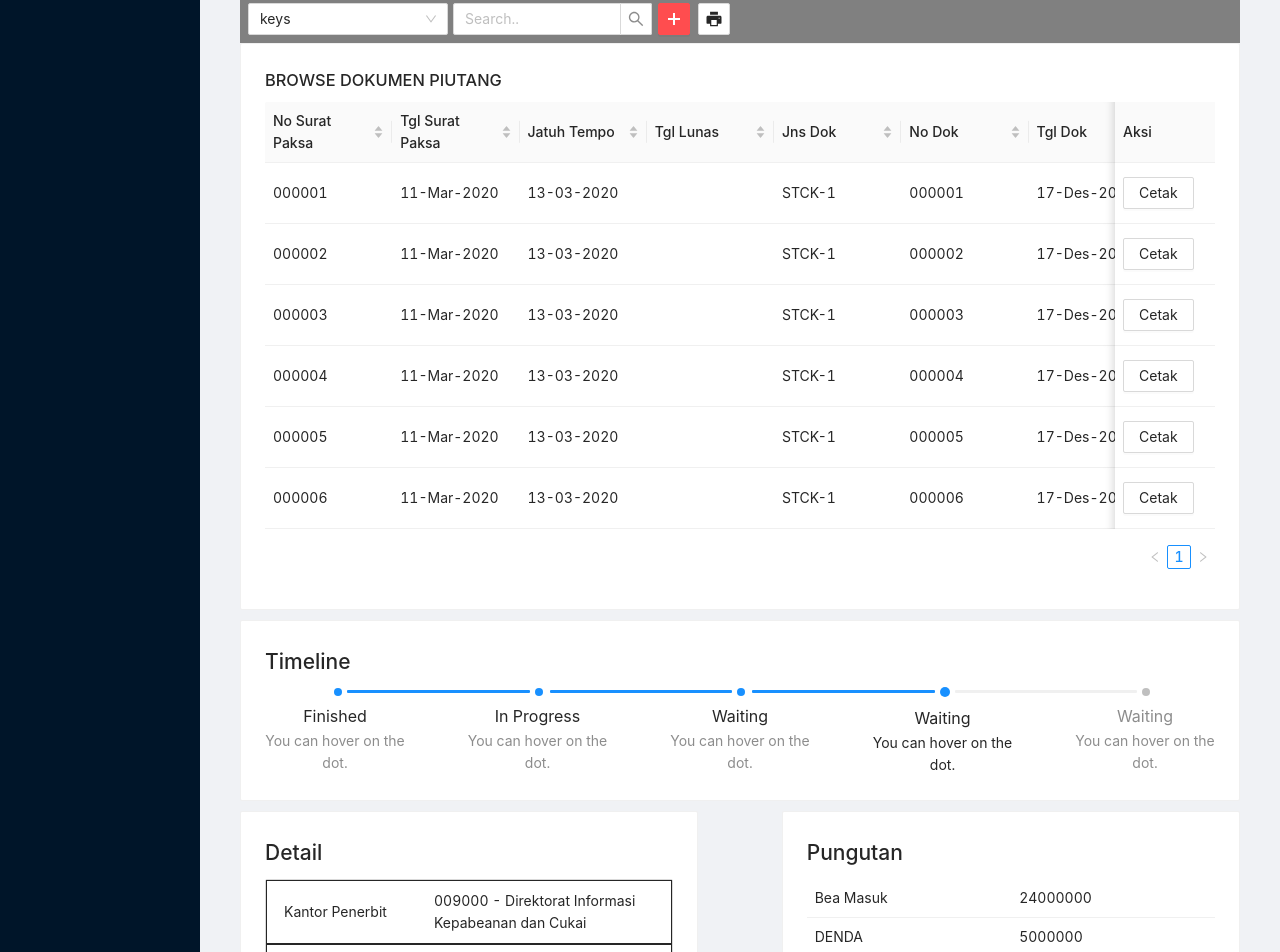
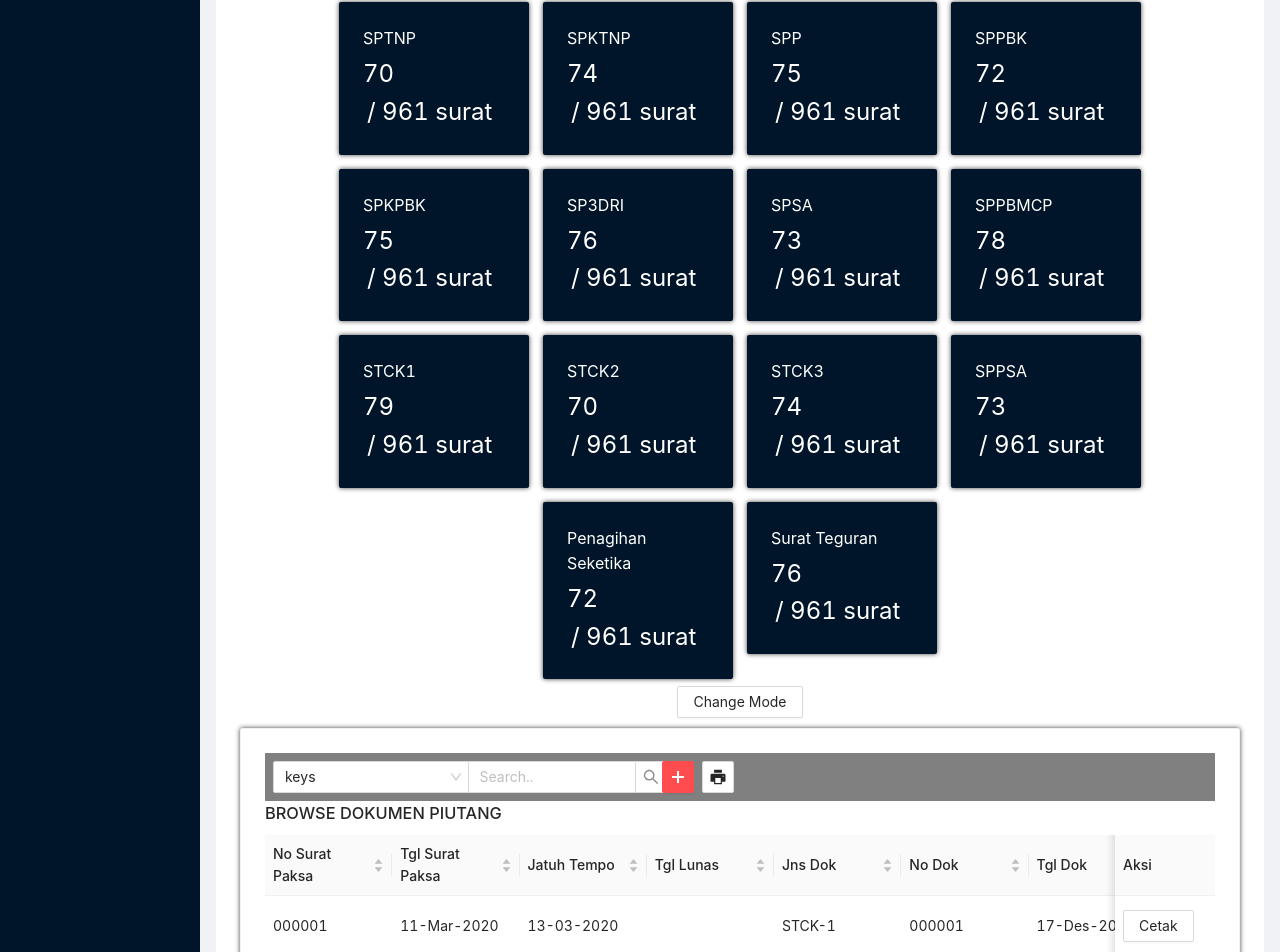
Before and after one commit to mannisar/SAPP-Beta, a React (Create React App) app: page / in a window 1280 px wide. Shown: the part 117-1069 px from the top of the page. Built offline with nearby package versions, Linux system fonts and the light colour scheme.

Commit message:
browse total surat

```diff
--- a/package.json
+++ b/package.json
@@ -10,8 +10,10 @@
     "@testing-library/user-event": "^7.1.2",
     "antd": "^4.4.2",
     "axios": "^0.19.2",
+    "chart.js": "^2.9.3",
     "moment": "^2.27.0",
     "react": "^16.13.1",
+    "react-chartjs-2": "^2.9.0",
     "react-dom": "^16.13.1",
     "react-pdf": "^4.1.0",
     "react-router-dom": "^5.2.0",
--- a/src/App.css
+++ b/src/App.css
@@ -16,6 +16,17 @@
   margin: 16px;
 }
 
-/* .site-layout .site-layout-background {
+.site-layout .site-layout-background {
   background: #fff;
-} */
+}
+
+.card-layout {
+  -webkit-box-shadow: 0px 0px 5px 0px rgba(0, 0, 0, 0.75);
+  -moz-box-shadow: 0px 0px 5px 0px rgba(0, 0, 0, 0.75);
+  box-shadow: 0px 0px 5px 0px rgba(0, 0, 0, 0.75);
+}
+
+.ant-statistic-title {
+  color: #fff;
+  font-size: medium;
+}
--- /dev/null
+++ b/src/pages/perbendaharaan/dashboard/BrowseDokumenPiutang/CardTotalSurat.js
@@ -0,0 +1,50 @@
+import { React, Card, Col, Statistic } from "../../libraries/dependencies";
+
+export default function CardTotalSurat() {
+  let totalSurat = 0;
+  let data = [
+    { title: "SPTNP", value: 70, valueStyle: "#3f8600" },
+    { title: "SPKTNP", value: 74, valueStyle: "#00bcd4" },
+    { title: "SPP", value: 75, valueStyle: "#f4e04d" },
+    { title: "SPPBK", value: 72, valueStyle: "#184d47" },
+    { title: "SPKPBK", value: 75, valueStyle: "#96bb7c" },
+    { title: "SP3DRI", value: 76, valueStyle: "#fb7813" },
+    { title: "SPSA", value: 73, valueStyle: "#3f8600" },
+    { title: "SPPBMCP", value: 78, valueStyle: "#3f8600" },
+    { title: "STCK1", value: 79, valueStyle: "#3f8600" },
+    { title: "STCK2", value: 70, valueStyle: "#3f8600" },
+    { title: "STCK3", value: 74, valueStyle: "#3f8600" },
+    { title: "SPPSA", value: 73, valueStyle: "#3f8600" },
+    { title: "Penagihan Seketika", value: 72, valueStyle: "#3f8600" },
+    { title: "Surat Teguran", value: 76, valueStyle: "#3f8600" },
+  ];
+
+  for (let i = 0; i < data.length - 1; i++) {
+    totalSurat += data[i].value;
+  }
+
+  return (
+    <>
+      {data.map((obj) => (
+        <Col>
+          <Card
+            className="card-layout"
+            style={{
+              margin: "7px",
+              width: "190px",
+              backgroundColor: "#001529",
+              border: "none",
+            }}
+          >
+            <Statistic
+              title={obj.title}
+              value={obj.value}
+              suffix={"/ " + totalSurat + " surat"}
+              valueStyle={{ color: "#fff" }}
+            />
+          </Card>
+        </Col>
+      ))}
+    </>
+  );
+}
--- a/src/pages/perbendaharaan/dashboard/BrowseDokumenPiutang/Detail.js
+++ b/src/pages/perbendaharaan/dashboard/BrowseDokumenPiutang/Detail.js
@@ -76,7 +76,7 @@ export default function Detail() {
   }
 
   return (
-    <Card>
+    <Card className="card-layout">
       <h2>Detail</h2>
       <Modal
         title={contentModal.judul}
--- a/src/pages/perbendaharaan/dashboard/BrowseDokumenPiutang/Header.js
+++ b/src/pages/perbendaharaan/dashboard/BrowseDokumenPiutang/Header.js
@@ -5,13 +5,17 @@ import {
   Button,
   useState,
   Modal,
+  Row,
+  Col,
 } from "../../libraries/dependencies";
-// import { PDFDownloadLink } from "@react-pdf/renderer";
-// import { Page, Text, View, Document, StyleSheet } from "@react-pdf/renderer";
+import Menu from "../../menu/index";
+import TotalSurat from "./TotalSurat";
+import CardTotalSurat from "./CardTotalSurat";
 
 export default function Header() {
   const [showModal, setModal] = useState(false);
   const [contentModal, setContent] = useState("");
+  const [togleChart, setTogleChart] = useState(false);
   function handleLihat(record) {
     setContent(record);
     setModal(true);
@@ -183,14 +187,27 @@ export default function Header() {
     },
   ];
 
+  function ChartMode() {
+    if (togleChart) {
+      return <TotalSurat />;
+    } else {
+      return <CardTotalSurat />;
+    }
+  }
   return (
-    <Card>
+    <Card className="card-layout">
+      <Menu />
       <h3>BROWSE DOKUMEN PIUTANG</h3>
+      <Row justify="center">{/* <ChartMode /> */}</Row>
+      {/* <Row justify="center">
+        <Button onClick={() => setTogleChart(!togleChart)}>Change Mode</Button>
+      </Row> */}
+
       <Table
         columns={columns}
         dataSource={data}
         size="small"
-        pagination={5}
+        pagination={{ pageSize: 5, showQuickJumper: true }}
         scroll={{ x: 1500 }}
       />
       <Modal
--- a/src/pages/perbendaharaan/dashboard/BrowseDokumenPiutang/History.js
+++ b/src/pages/perbendaharaan/dashboard/BrowseDokumenPiutang/History.js
@@ -1,40 +1,39 @@
-import { React, Card, Table } from '../../libraries/dependencies'
-
+import { React, Card, Table } from "../../libraries/dependencies";
 
 export default function History() {
   const data = [
     {
-            status: 'Perekaman',
-            waktuStatus: '16/07/2020 17:20',
-            nipRekam: '198989504523548987 - Andhika Kusuma'
-
+      status: "Perekaman",
+      waktuStatus: "16/07/2020 17:20",
+      nipRekam: "198989504523548987 - Andhika Kusuma",
     },
     {
-            status: 'Surat Teguran',
-            waktuStatus: '20/08/2020 17:20',
-            nipRekam: 'System'
-
-        }
-    ]
+      status: "Surat Teguran",
+      waktuStatus: "20/08/2020 17:20",
+      nipRekam: "System",
+    },
+  ];
   const column = [
     {
-            title: 'status',
-            dataIndex: 'status',
-            key: 'status',
-        }, {
-            title: 'Waktu Status',
-            dataIndex: 'waktuStatus',
-            key: 'waktuStatus',
-        }, {
-            title: 'NIP Rekam',
-            dataIndex: 'nipRekam',
-            key: 'nipRekam',
-        }
-    ]
+      title: "status",
+      dataIndex: "status",
+      key: "status",
+    },
+    {
+      title: "Waktu Status",
+      dataIndex: "waktuStatus",
+      key: "waktuStatus",
+    },
+    {
+      title: "NIP Rekam",
+      dataIndex: "nipRekam",
+      key: "nipRekam",
+    },
+  ];
   return (
-        <Card>
+    <Card className="card-layout">
       <h2>History</h2>
       <Table dataSource={data} columns={column} />
     </Card>
-    )
+  );
 }
--- a/src/pages/perbendaharaan/dashboard/BrowseDokumenPiutang/MutasiDokumen.js
+++ b/src/pages/perbendaharaan/dashboard/BrowseDokumenPiutang/MutasiDokumen.js
@@ -66,7 +66,7 @@ export default function MutasiDokumen() {
   ];
 
   return (
-    <Card>
+    <Card className="card-layout">
       <h2>Mutasi Dokumen</h2>
       <Table dataSource={data} columns={column} scroll={{ x: 1000 }} />
       <Modal
--- a/src/pages/perbendaharaan/dashboard/BrowseDokumenPiutang/Pungutan.js
+++ b/src/pages/perbendaharaan/dashboard/BrowseDokumenPiutang/Pungutan.js
@@ -1,88 +1,95 @@
-import { React, Card, Table} from '../../libraries/dependencies'
-
+import { React, Card, Table } from "../../libraries/dependencies";
 
 export default function Pungutan() {
-
   const dataAwal = [
     {
-            judul: 'Bea Masuk',
-            nilai: 24000000
-        }, {
-            judul: 'Bea Keluar',
-            nilai: null
-        }, {
-            judul: 'BM AD',
-            nilai: null
+      judul: "Bea Masuk",
+      nilai: 24000000,
     },
     {
-            judul: 'BM ADs',
-            nilai: null
+      judul: "Bea Keluar",
+      nilai: null,
     },
     {
-            judul: 'BM TP',
-            nilai: null
+      judul: "BM AD",
+      nilai: null,
     },
     {
-            judul: 'BM TPs',
-            nilai: null
+      judul: "BM ADs",
+      nilai: null,
     },
     {
-            judul: 'CTEM',
-            nilai: null
+      judul: "BM TP",
+      nilai: null,
     },
     {
-            judul: 'CMEA',
-            nilai: null
+      judul: "BM TPs",
+      nilai: null,
     },
     {
-            judul: 'CEA',
-            nilai: null
+      judul: "CTEM",
+      nilai: null,
     },
     {
-            judul: 'DENDA',
-            nilai: 5000000
+      judul: "CMEA",
+      nilai: null,
     },
     {
-            judul: 'BUNGA',
-            nilai: null
+      judul: "CEA",
+      nilai: null,
     },
     {
-            judul: 'PPN',
-            nilai: 1200000
+      judul: "DENDA",
+      nilai: 5000000,
     },
     {
-            judul: 'PPnBM',
-            nilai: null
+      judul: "BUNGA",
+      nilai: null,
     },
     {
-            judul: 'PPh',
-            nilai: 9800000
+      judul: "PPN",
+      nilai: 1200000,
     },
     {
-            judul: 'BUNGA PPN',
-            nilai: null
-        }
-    ]
+      judul: "PPnBM",
+      nilai: null,
+    },
+    {
+      judul: "PPh",
+      nilai: 9800000,
+    },
+    {
+      judul: "BUNGA PPN",
+      nilai: null,
+    },
+  ];
 
-    const newData = dataAwal.filter(data => {
-        return data.nilai !== null
-    })
+  const newData = dataAwal.filter((data) => {
+    return data.nilai !== null;
+  });
 
   const column = [
     {
-            title: 'judul',
-            dataIndex: 'judul',
-            key: 'judul',
-        }, {
-            title: 'nilai',
-            dataIndex: 'nilai',
-            key: 'nilai',
+      title: "judul",
+      dataIndex: "judul",
+      key: "judul",
+    },
+    {
+      title: "nilai",
+      dataIndex: "nilai",
+      key: "nilai",
+    },
+  ];
+  return (
+    <Card className="card-layout">
+      <h2>Pungutan</h2>
+      <Table
+        size={"small"}
+        pagination={false}
+        dataSource={newData}
+        showHeader={false}
+        columns={column}
+      />
+    </Card>
+  );
 }
-    ]
-    return (
-        <Card>
-            <h2>Pungutan</h2>
-            <Table size={"small"} pagination={false} dataSource={newData} showHeader={false} columns={column} />
-        </Card>
-    )
-}
--- a/src/pages/perbendaharaan/dashboard/BrowseDokumenPiutang/Timeline.js
+++ b/src/pages/perbendaharaan/dashboard/BrowseDokumenPiutang/Timeline.js
@@ -1,6 +1,5 @@
-import { React, Card, Steps, Popover } from '../../libraries/dependencies'
+import { React, Card, Steps, Popover } from "../../libraries/dependencies";
 const { Step } = Steps;
-
 
 export default function Timeline() {
   const customDot = (dot, { status, index }) => (
@@ -15,9 +14,9 @@ export default function Timeline() {
     </Popover>
   );
   return (
-        <Card>
+    <Card className="card-layout">
       <h2>Timeline</h2>
-            <Steps current={3} progressDot={customDot} >
+      <Steps current={3} progressDot={customDot}>
         <Step title="Finished" description="You can hover on the dot." />
         <Step title="In Progress" description="You can hover on the dot." />
         <Step title="Waiting" description="You can hover on the dot." />
@@ -25,5 +24,5 @@ export default function Timeline() {
         <Step title="Waiting" description="You can hover on the dot." />
       </Steps>
     </Card>
-    )
+  );
 }
--- /dev/null
+++ b/src/pages/perbendaharaan/dashboard/BrowseDokumenPiutang/TotalSurat.js
@@ -0,0 +1,73 @@
+import { React } from "../../libraries/dependencies";
+import { Bar } from "react-chartjs-2";
+
+export default function TotalSurat() {
+  const data = {
+    labels: [
+      "SPTNP",
+      "SPKTNP",
+      "SPP",
+      "SPPBK",
+      "SPKPBK",
+      "SP3DRI",
+      "SPSA",
+      "SPPBMCP",
+      "STCK1",
+      "STCK2",
+      "STCK3",
+      "SPPSA",
+      "Penagihan Seketika",
+      "Surat Teguran",
+    ],
+    datasets: [
+      {
+        // label: "Total Surat",
+        // fill: true,
+        backgroundColor: [
+          "rgba(255, 99, 132, 0.2)",
+          "rgba(54, 162, 235, 0.2)",
+          "rgba(255, 206, 86, 0.2)",
+          "rgba(75, 192, 192, 0.2)",
+          "rgba(153, 102, 255, 0.2)",
+          "rgba(255, 159, 64, 0.2)",
+          "rgba(255, 99, 132, 0.2)",
+          "rgba(54, 162, 235, 0.2)",
+          "rgba(255, 206, 86, 0.2)",
+          "rgba(75, 192, 192, 0.2)",
+          "rgba(153, 102, 255, 0.2)",
+          "rgba(255, 159, 64, 0.2)",
+          "rgba(75, 192, 192, 0.2)",
+          "rgba(153, 102, 255, 0.2)",
+          "rgba(255, 159, 64, 0.2)",
+        ],
+        lineTension: 1.9,
+        // backgroundColor: "rgba(75,192,192,0.4)",
+        // borderColor: "blue",
+        borderCapStyle: "butt",
+        // borderDash: [],
+        // borderDashOffset: 0.0,
+        // borderJoinStyle: "miter",
+        // pointBorderColor: "rgba(75,192,192,1)",
+        borderWidth: 0,
+        pointBackgroundColor: "#fff",
+        pointBorderWidth: 0,
+        scales: {
+          display: false,
+        },
+        // pointHoverRadius: 5,
+        // pointHoverBackgroundColor: "rgba(75,192,192,1)",
+        // pointHoverBorderColor: "rgba(220,220,220,1)",
+        // pointHoverBorderWidth: 2,
+        // pointRadius: 1,
+        // pointHitRadius: 10,
+        data: [65, 59, 80, 81, 56, 55, 77, 80, 90, 56, 55, 77, 80, 90, 70],
+      },
+    ],
+  };
+
+  return (
+    <>
+      <Bar data={data} width={100} height={20} />
+    </>
+  );
+}
--- a/src/pages/perbendaharaan/dashboard/BrowseDokumenPiutang/index.js
+++ b/src/pages/perbendaharaan/dashboard/BrowseDokumenPiutang/index.js
@@ -1,17 +1,41 @@
-import { React, Layout, Row, Col } from "../../libraries/dependencies";
+import {
+  React,
+  useState,
+  Layout,
+  Row,
+  Col,
+  Button,
+} from "../../libraries/dependencies";
 import Pungutan from "./Pungutan";
 import Detail from "./Detail";
 import Timeline from "./Timeline";
 import History from "./History";
 import MutasiDokumen from "./MutasiDokumen";
 import Header from "./Header";
-import Menu from "../../menu/index";
+import TotalSurat from "./TotalSurat";
+import CardTotalSurat from "./CardTotalSurat";
 
 export default function BrowseDokumenPiutang() {
+  const [togleChart, setTogleChart] = useState(false);
+
+  function ChartMode() {
+    if (togleChart) {
+      return <TotalSurat />;
+    } else {
+      return <CardTotalSurat />;
+    }
+  }
+
   return (
-    <Layout>
-      <Menu />
+    <Layout style={{ backgroundColor: "#fff" }}>
+      {/* <Menu /> */}
       <Row justify="center">
+        <ChartMode />
+      </Row>
+      <Row justify="center">
+        <Button onClick={() => setTogleChart(!togleChart)}>Change Mode</Button>
+      </Row>
+      <Row justify="center" style={{ marginTop: "10px" }}>
         <Col span={24}>
           <Header />
         </Col>
```
Also changed, not shown: 1 other file (tests, documents, lock files or other folders). Lines whose indentation alone changed are shown as unchanged.
